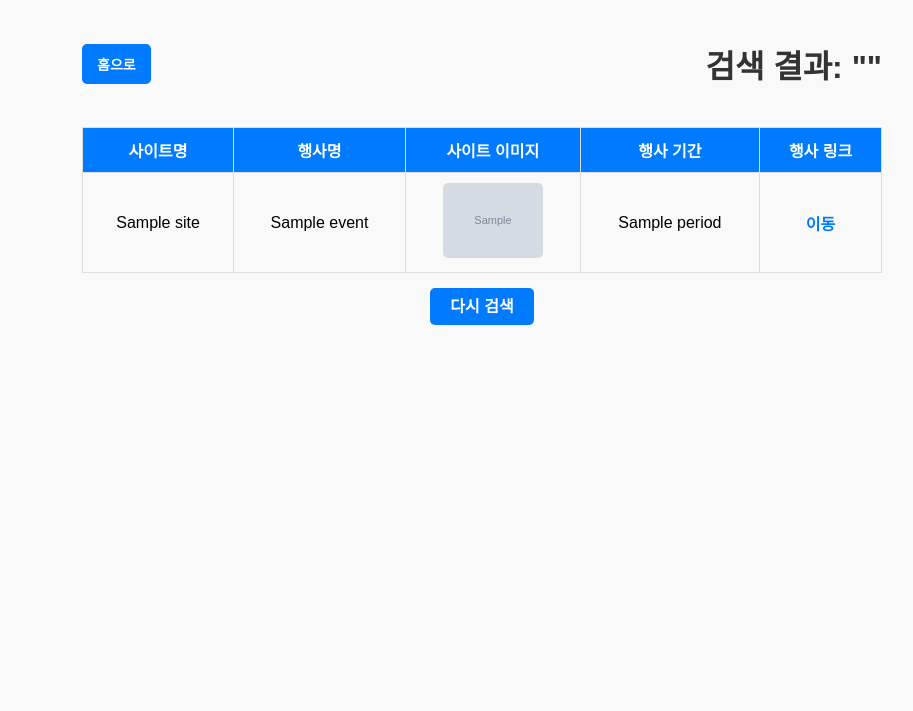
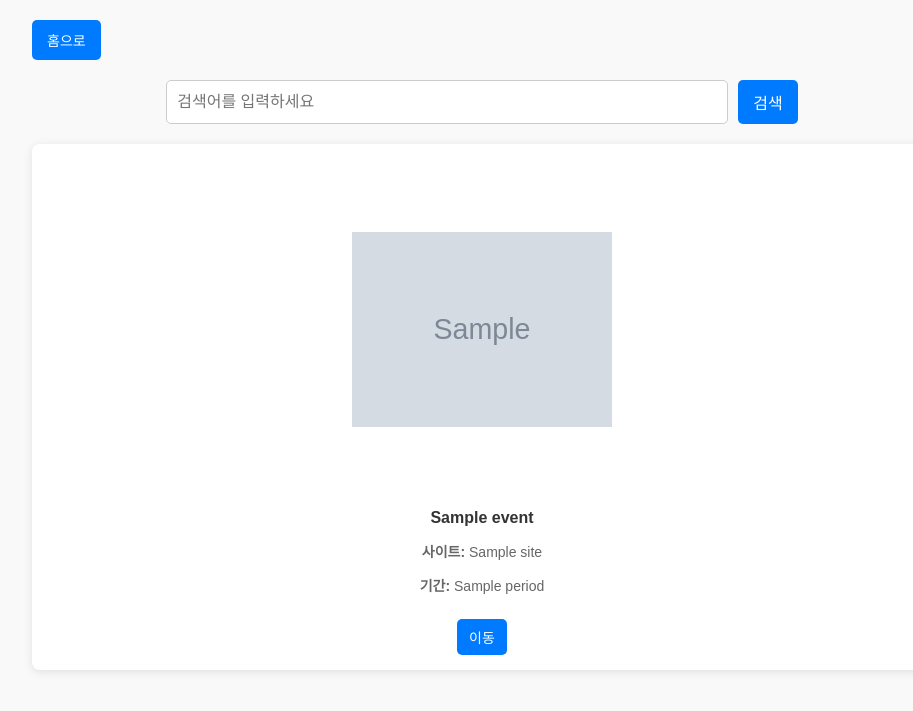
Before and after one commit to dantae923/bookevent-crawling, a Flask app: template templates/index.html in a window 1280 px wide. Shown: the top 711 px of the page, without its empty margins (158-1071 px from the left). Run offline with Flask 3, Linux system fonts and the light colour scheme; the template is opened without the code that fills it: most values are stand-ins (such as "Sample title", 1, 10 or a date in 2020); grey boxes marked "Sample" are stand-in pictures.

Commit message:
검색결과창 UI 개선

```diff
--- a/templates/index.html
+++ b/templates/index.html
@@ -1,5 +1,5 @@
 <!DOCTYPE html>
-<html lang="en">
+<html lang="ko">
 <head>
     <meta charset="UTF-8">
     <meta name="viewport" content="width=device-width, initial-scale=1.0">
@@ -10,22 +10,15 @@
             margin: 20px;
             background-color: #f9f9f9;
         }
-        /* ✅ 테이블과 정렬을 맞추기 위해 margin-left 적용 */
         .container {
-            max-width: 800px;  /* 테이블과 일관성 유지 */
+            max-width: 900px;
             margin: 0 auto;
-            text-align: left;  /* 좌측 정렬 */
+            text-align: center;
         }
-        /* ✅ 홈 버튼과 제목을 같은 줄에 배치 */
         .header {
             display: flex;
             align-items: center;
-            justify-content: space-between; /* 버튼과 제목을 양쪽으로 배치 */
-            margin-bottom: 20px;
-        }
-        h1 {
-            color: #333;
-            text-align: center;
+            justify-content: space-between;
             margin-bottom: 20px;
         }
         .home-btn {
@@ -41,86 +34,122 @@
         .home-btn:hover {
             background-color: #0056b3;
         }
-        table {
-            width: 100%;
-            border-collapse: collapse;
+        /* ✅ 검색창 스타일 */
+        .search-bar {
+            display: flex;
+            justify-content: center;
+            margin-bottom: 20px;
+        }
+        .search-bar input {
+            width: 60%;
+            padding: 10px;
+            font-size: 16px;
+            border: 1px solid #ccc;
+            border-radius: 5px;
+            margin-right: 10px;
+        }
+        .search-bar button {
+            padding: 10px 15px;
+            font-size: 16px;
+            background-color: #007bff;
+            color: white;
+            border: none;
+            border-radius: 5px;
+            cursor: pointer;
+        }
+        .search-bar button:hover {
+            background-color: #0056b3;
+        }
+        /* ✅ 카드형 UI 스타일 */
+        .results-grid {
+            display: grid;
+            grid-template-columns: repeat(auto-fit, minmax(250px, 1fr));
+            gap: 15px;
             margin-top: 20px;
         }
-        th, td {
-            border: 1px solid #ddd;
+        .result-card {
+            background: white;
+            border-radius: 8px;
+            padding: 15px;
+            box-shadow: 0 2px 10px rgba(0, 0, 0, 0.1);
             text-align: center;
-            padding: 10px;
+            transition: transform 0.2s;
         }
-        th {
+        .result-card:hover {
+            transform: translateY(-5px);
+        }
+        /* ✅ 이미지 크기 고정 + 중앙 정렬 */
+        .image-container {
+            width: 260px;
+            height: 340px;
+            display: flex;
+            align-items: center;
+            justify-content: center;
+            overflow: hidden;
+            margin: 0 auto;
+            /*background-color: #f4f4f4; /* 배경색 추가 (이미지 크기 다를 때 대비) */
+            border-radius: 5px;
+        }
+        .result-card img {
+            max-width: 100%;
+            max-height: 100%;
+            object-fit: contain; /* 비율 유지하며 중앙 정렬 */
+        }
+        .result-card h2 {
+            font-size: 16px;
+            color: #333;
+            margin: 10px 0;
+        }
+        .result-card p {
+            font-size: 14px;
+            color: #666;
+        }
+        .result-card a {
+            display: inline-block;
+            margin-top: 10px;
+            padding: 8px 12px;
             background-color: #007BFF;
             color: white;
+            border-radius: 5px;
+            text-decoration: none;
+            font-size: 14px;
         }
-        td img {
-            max-width: 100px;
-            height: auto;
-            border-radius: 5px;
-        }
-        a {
-            color: #007BFF;
-            text-decoration: none;
-            font-weight: bold;
-        }
-        a:hover {
-            text-decoration: underline;
-        }
-        .back-btn {
-            margin-top: 20px;
-            text-align: center;
-        }
-        .back-btn a {
-            text-decoration: none;
-            color: #fff;
-            background-color: #007BFF;
-            padding: 10px 20px;
-            border-radius: 5px;
-        }
-        .back-btn a:hover {
+        .result-card a:hover {
             background-color: #0056b3;
         }
     </style>
 </head>
 <body>
     <div class="container">
-        <!-- ✅ 홈 버튼과 검색 결과 제목을 같은 줄에 배치 -->
+        <!-- ✅ 홈 버튼 -->
         <div class="header">
             <a href="/" class="home-btn">홈으로</a>
-            <h1>검색 결과: "{{ query }}"</h1>
         </div>
 
+        <!-- ✅ 검색 입력창 추가 -->
+        <form class="search-bar" method="POST" action="/">
+            <input type="text" name="search_query" placeholder="검색어를 입력하세요" required />
+            <button type="submit">검색</button>
+        </form>
+
         {% if events %}
-        <table>
-            <thead>
-                <tr>
-                    <th>사이트명</th>
-                    <th>행사명</th>
-                    <th>사이트 이미지</th>
-                    <th>행사 기간</th>
-                    <th>행사 링크</th>
-                </tr>
-            </thead>
-            <tbody>
-                {% for event in events %}
-                <tr>
-                    <td>{{ event.site }}</td> <!-- 동적 사이트명 -->
-                    <td>{{ event.title }}</td> <!-- 행사명 -->
-                    <td><img src="{{ event.image }}" alt="사이트 이미지"></td> <!-- 이미지 -->
-                    <td>{{ event.period }}</td> <!-- 행사 기간 -->
-                    <td><a href="{{ event.link }}" target="_blank">이동</a></td> <!-- 행사 링크 -->
-                </tr>
-                {% endfor %}
-            </tbody>
-        </table>
+        <div class="results-grid">
+            {% for event in events %}
+            <div class="result-card">
+                <!-- ✅ 이미지 크기 고정 및 중앙 정렬 -->
+                <div class="image-container">
+                    <img src="{{ event.image }}" alt="사이트 이미지">
+                </div>
+                <h2>{{ event.title }}</h2>
+                <p><strong>사이트:</strong> {{ event.site }}</p>
+                <p><strong>기간:</strong> {{ event.period }}</p>
+                <a href="{{ event.link }}" target="_blank">이동</a>
+            </div>
+            {% endfor %}
+        </div>
         {% else %}
         <p style="text-align: center;">검색 결과가 없습니다.</p>
         {% endif %}
-        <div class="back-btn">
-            <a href="/">다시 검색</a>
-        </div>
     </div>
 </body>
 </html>
```
